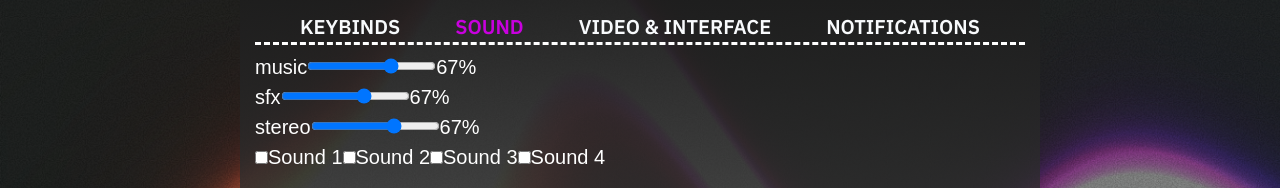
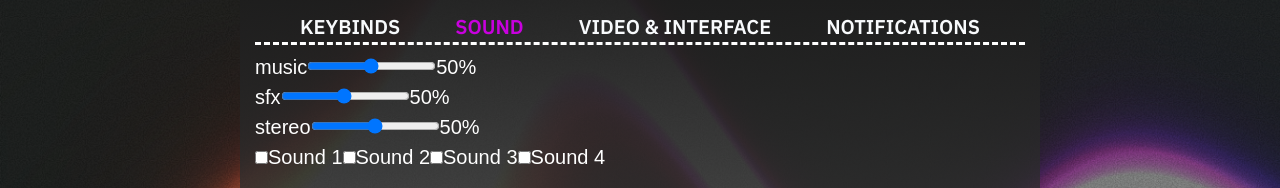
Before and after one commit to ClaraY05/cs35l-project-minesweeper, a React (Vite) app in the folder frontend/: page /settings/sound in a window 1280 px wide. Shown: the part 168-356 px from the top of the page. Built offline with nearby package versions, Linux system fonts and the light colour scheme.

Commit message:
finished saving settings change to localStorage for sliders as well now

```diff
--- a/frontend/src/pages/Settings/Sound.tsx
+++ b/frontend/src/pages/Settings/Sound.tsx
@@ -8,9 +8,9 @@ const Sound = () => {
     const update = (newChange:any) => setSound((prev:any)=>({ ...prev,...newChange}));
     return (
         <div>
-                <Slider label="music"/>
-                <Slider label="sfx"/>
-                <Slider label="stereo"/>
+                <Slider label="music" nowValue={sound.music} onChange={(e)=>update({music:e})}/>
+                <Slider label="sfx" nowValue={sound.sfx} onChange={(e)=>update({sfx:e})}/>
+                <Slider label="stereo" nowValue={sound.stereo} onChange={(e)=>update({stereo:e})}/>
                 <Checkbox label="Sound 1" nowChecked={sound.sound1} onChange={(e)=>update({sound1:e})}/>
                 <Checkbox label="Sound 2" nowChecked={sound.sound2} onChange={(e)=>update({sound2:e})}/>
                 <Checkbox label="Sound 3" nowChecked={sound.sound3} onChange={(e)=>update({sound3:e})}/>
--- a/frontend/src/pages/Settings/components/CommonSlider.tsx
+++ b/frontend/src/pages/Settings/components/CommonSlider.tsx
@@ -1,18 +1,22 @@
-import { useState } from "react";
+import { useState, useEffect } from "react";
 
 interface SliderProps {
     label: string;
-    defaultValue?: number;
+    nowValue: number;
     min?: number;
     max?: number;
+    onChange?: (nowValue: number) => void;
   }
 
-const Slider: React.FC<SliderProps> = ({label, defaultValue = 67, min = 1, max = 100,}) => {
-    const [value, setValue] = useState(defaultValue);
+const Slider: React.FC<SliderProps> = ({label, nowValue, min = 1, max = 100, onChange}) => {
+    const [value, setValue] = useState(nowValue);
 
     const handleChange = (e: React.ChangeEvent<HTMLInputElement>) => {
-      setValue(Number(e.target.value));
+      const next = Number(e.target.value);
+      setValue(next);
+      if (onChange) onChange(next)
     };
+    useEffect(()=>{setValue(nowValue)},[nowValue])
 
     return (
       <div>
```
